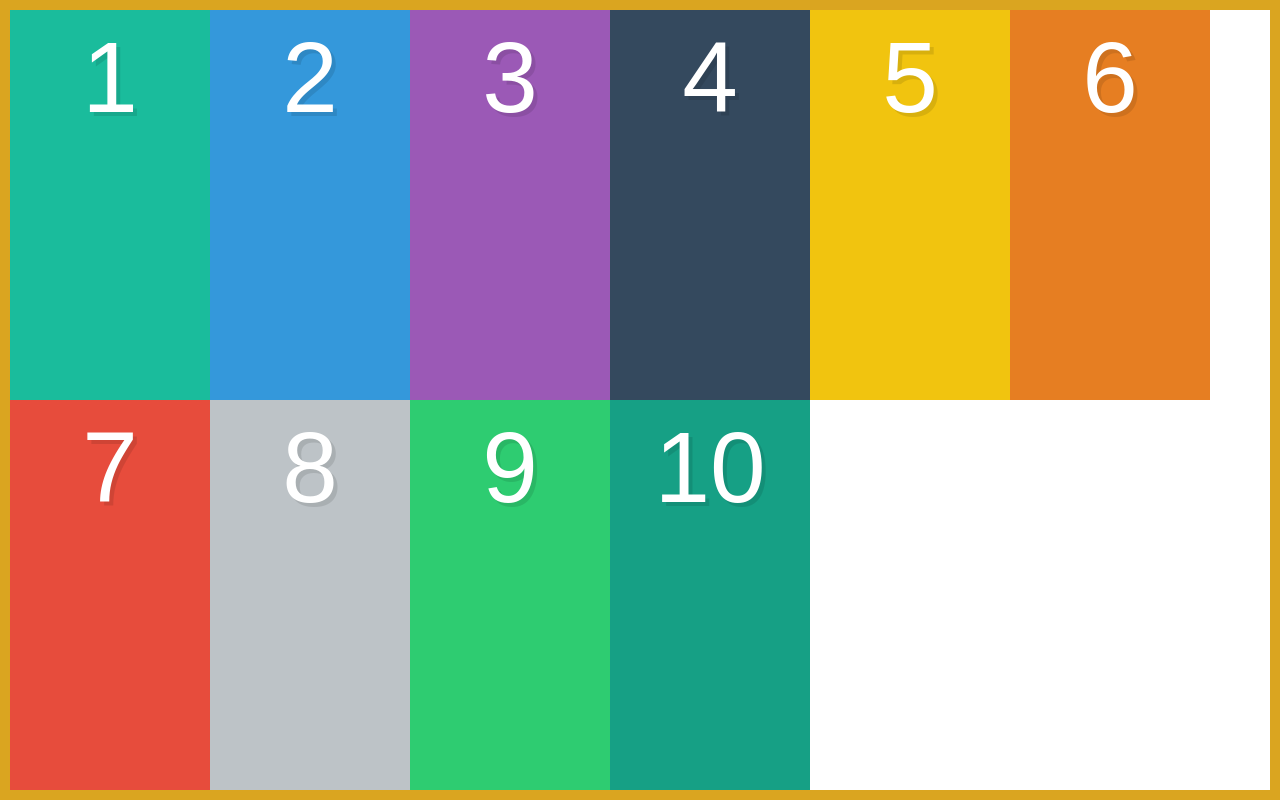
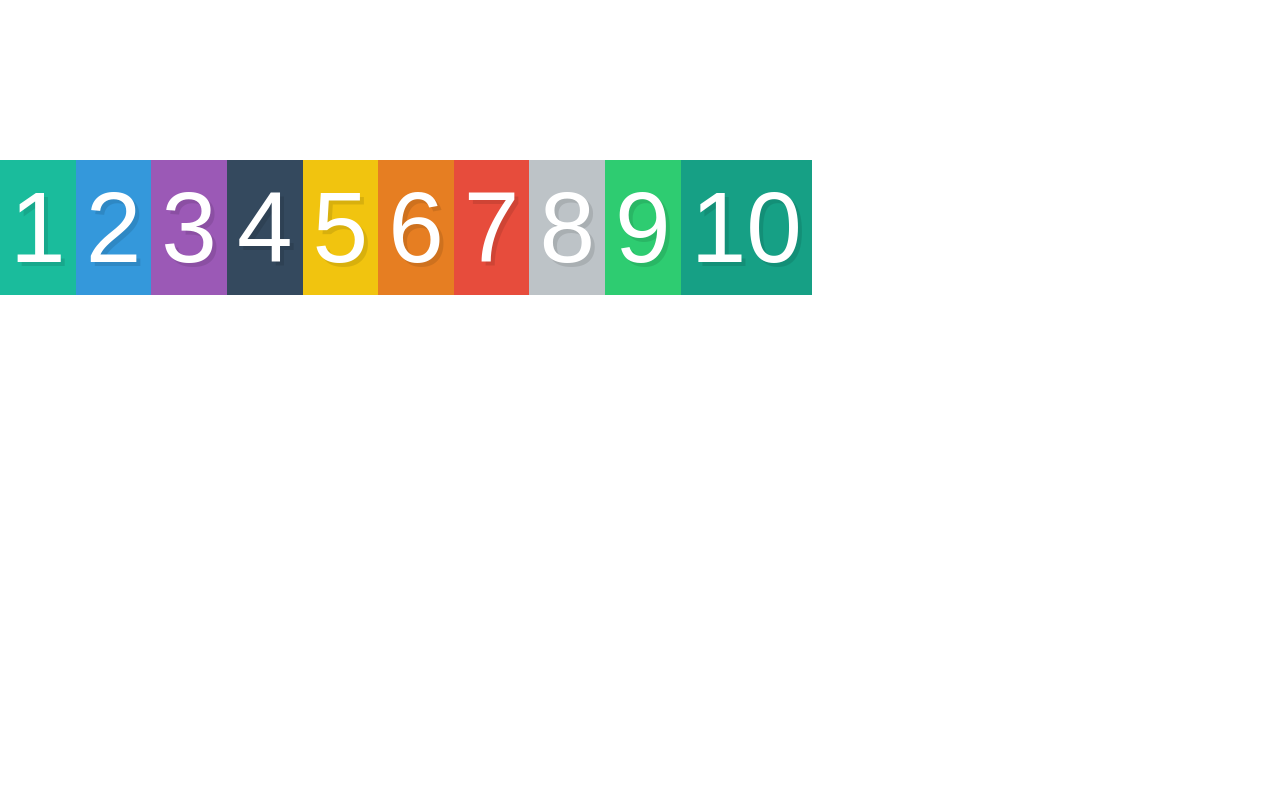
Before and after one commit to Nikshinde7/flexbox-20-days, a plain HTML site: page index.html in a window 1280 px wide. Drawn offline with Linux system fonts and the light colour scheme.

Commit message:
Updated styling and Readme

```diff
--- a/style.css
+++ b/style.css
@@ -28,12 +28,6 @@ input[type=reset],input[type=submit]{-webkit-appearance:button;cursor:pointer;}b
 .box10 { background:#16a085;}
 
 .container{
-    display: flex;
-    border: 10px solid goldenrod;
-    height: 100vh;
-    flex-wrap: wrap;
+  margin-top: 20vh;
+  display: flex;
 }
-
-.box{
-  width: 200px;
-}
```
Also changed, not shown: README.md.
